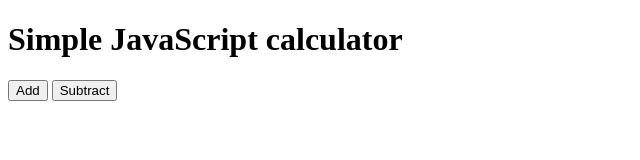
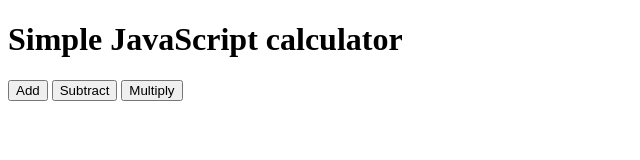
Before and after one commit to danyakalnov/js-calculator, a plain HTML site: page index.html in a window 1280 px wide. Shown: the whole page, without its empty margins (0-640 px from the left). Drawn offline with Linux system fonts and the light colour scheme.

Commit message:
Add 'Multiply' control button

```diff
--- a/index.html
+++ b/index.html
@@ -11,6 +11,7 @@
     <div class="container">
         <button class="button">Add</button>
         <button class="button">Subtract</button>
+        <button class="button">Multiply</button>
     </div>
 </body>
 </html>
```
